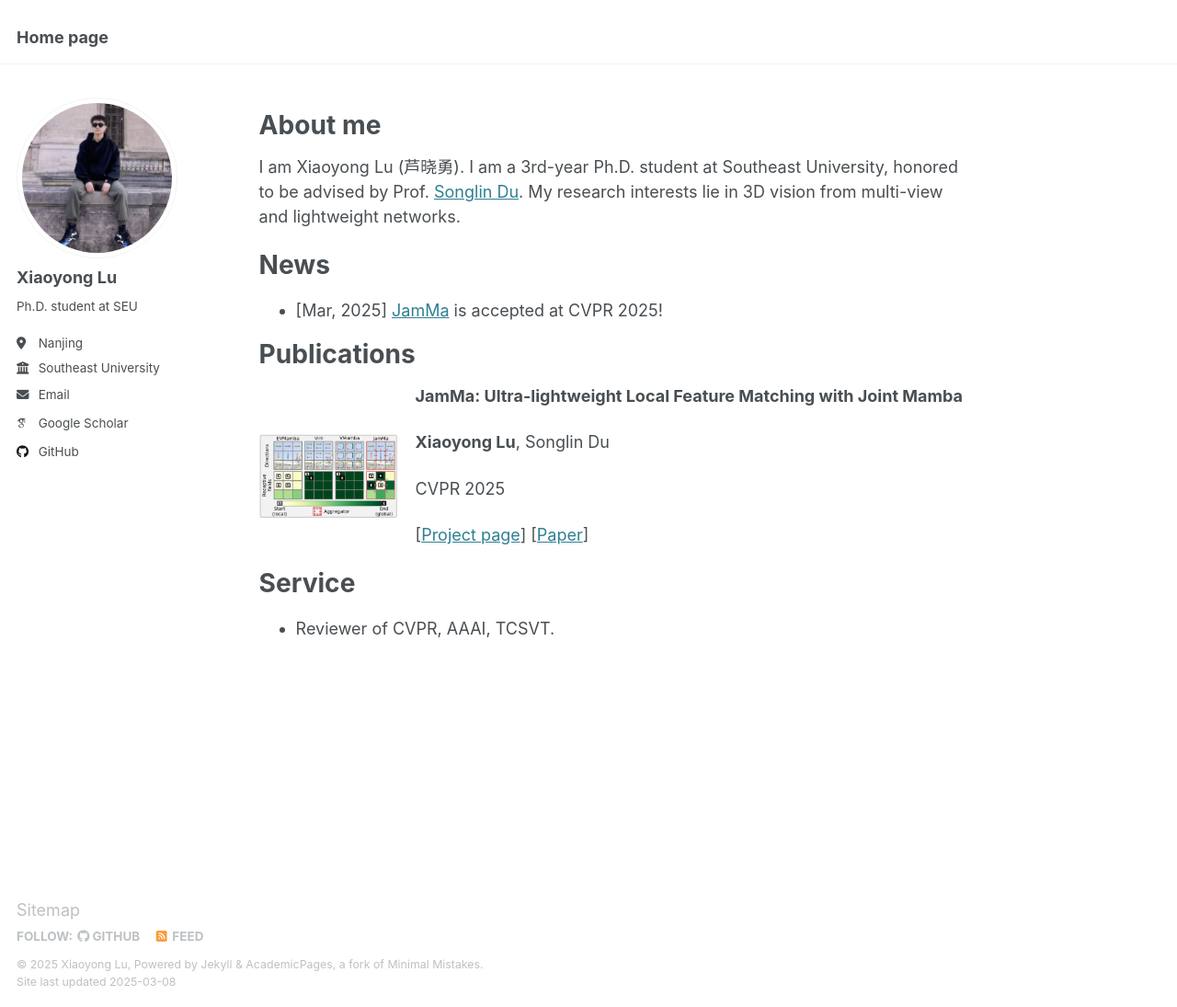
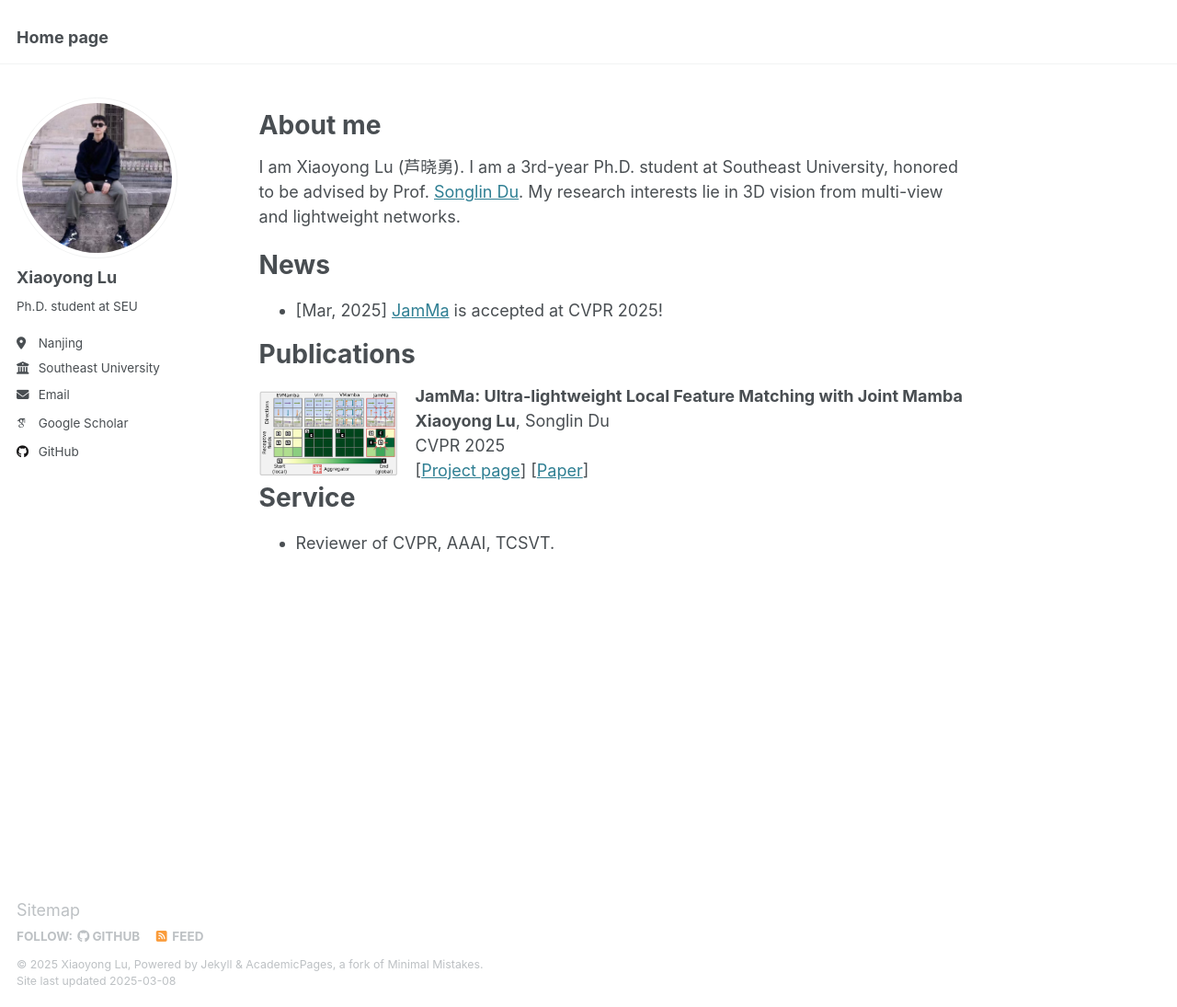
Before and after one commit to leoluxxx/leoluxxx.github.io, a Jekyll site: the page built from _pages/about.md, in a window 1280 px wide and 1095 px high. Shown: the whole window at 92% size. Built offline with Jekyll 4.4.1, drawn with Linux system fonts in a browser that asks for light colours; some web fonts are replaced.

```diff
--- a/_pages/about.md
+++ b/_pages/about.md
@@ -21,10 +21,10 @@ Publications
 <div style="display: flex; align-items: center;">
   <img src="/images/jamma.png" alt="JamMa" style="width: 150px; margin-right: 20px;" />
   <div>
-    <p><strong>JamMa: Ultra-lightweight Local Feature Matching with Joint Mamba</strong></p>
-    <p><strong>Xiaoyong Lu</strong>, Songlin Du</p>
-    <p>CVPR 2025</p>
-    <p>[<a href="https://leoluxxx.github.io/JamMa-page/">Project page</a>] [<a href="https://arxiv.org/pdf/2503.03437">Paper</a>]</p>
+    <strong>JamMa: Ultra-lightweight Local Feature Matching with Joint Mamba</strong><br>
+    <strong>Xiaoyong Lu</strong>, Songlin Du<br>
+    CVPR 2025<br>
+    [<a href="https://leoluxxx.github.io/JamMa-page/">Project page</a>] [<a href="https://arxiv.org/pdf/2503.03437">Paper</a>]
   </div>
 </div>
 
```
